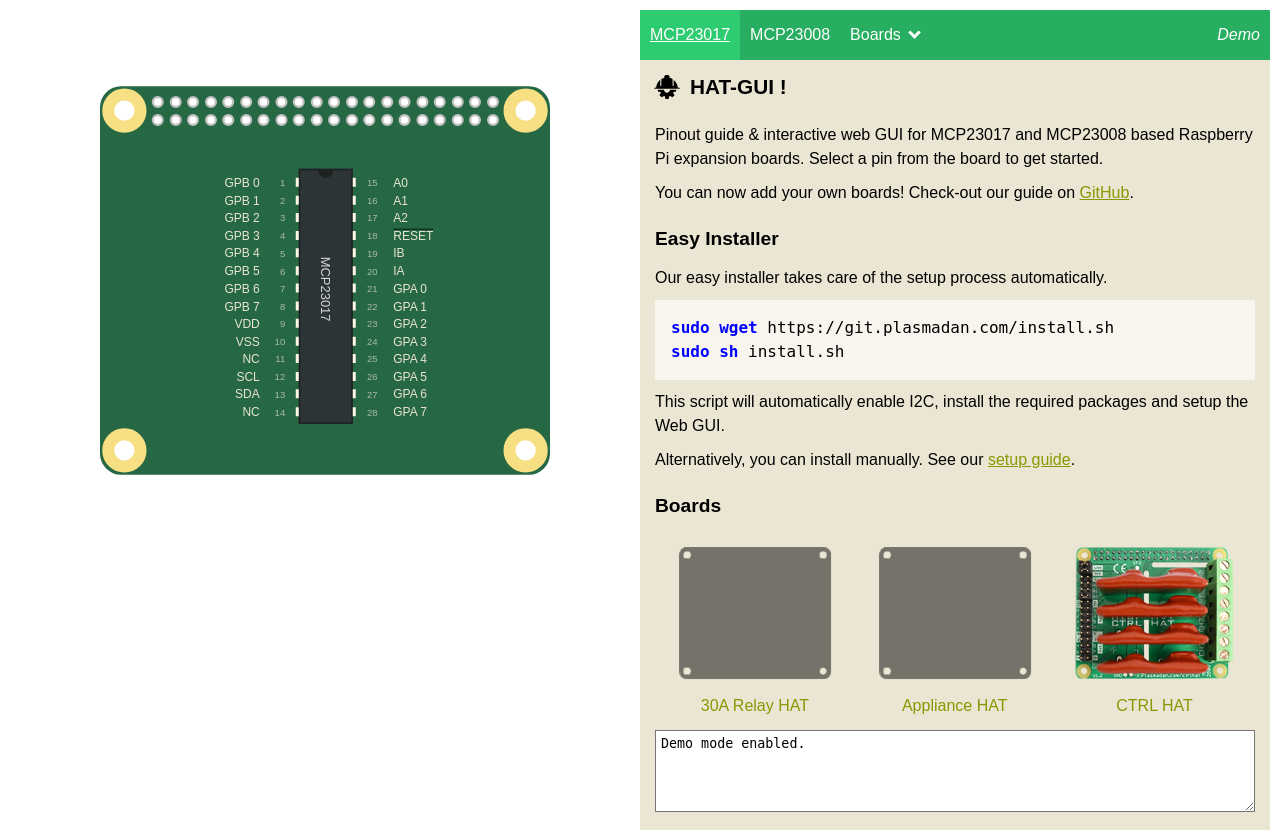
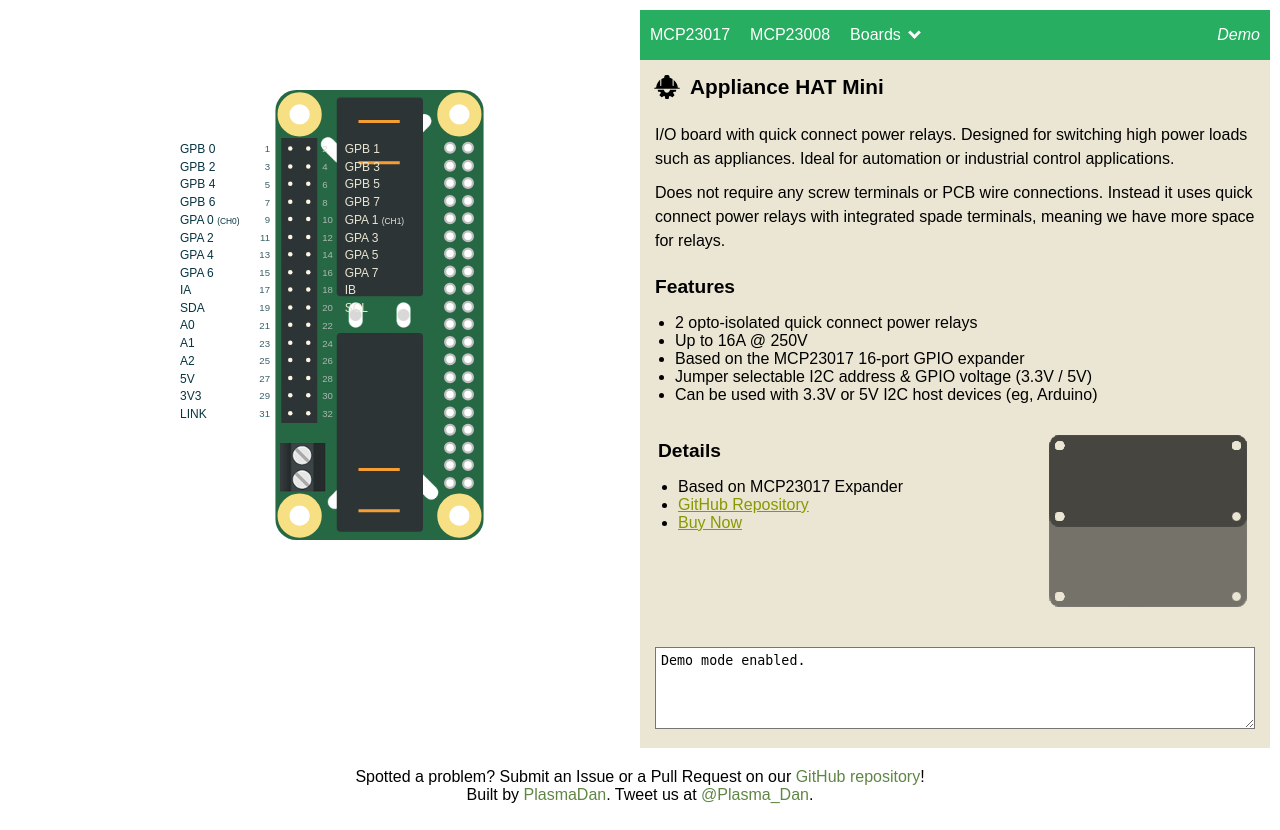
Before and after one commit to plasmadancom/HAT-GUI, a PHP site: page /appliancehatmini/index.html in a window 1280 px wide. Shown: the top 830 px of the page. After the commit the page ends 804 px from the top, so only its background shows below. Run offline with PHP 8.4, Linux system fonts and the light colour scheme.

Commit message:
Added New Board: Appliance HAT Mini

```diff
--- /dev/null
+++ b/appliancehatmini/index.html
@@ -0,0 +1,296 @@
+
+<!doctype html>
+<html lang="en">
+<head>
+    <meta http-equiv="content-type" content="text/html; charset=utf-8">
+    <meta name="viewport" content="width=device-width, initial-scale=1">
+    <title>Appliance HAT Mini - Interactive UI &amp; Pinout Guide</title>
+
+    <!-- Icons -->
+    <link rel="apple-touch-icon" sizes="180x180" href="../gui/src/icons/apple-touch-icon.png">
+    <link rel="icon" type="image/png" sizes="32x32" href="../gui/src/icons/favicon-32x32.png">
+    <link rel="icon" type="image/png" sizes="16x16" href="../gui/src/icons/favicon-16x16.png">
+    <link rel="mask-icon" href="../gui/src/icons/safari-pinned-tab.svg" color="#5bbad5">
+    <link rel="shortcut icon" href="../gui/src/icons/favicon.ico">
+    <meta name="msapplication-TileColor" content="#00aba9">
+    <meta name="msapplication-config" content="/browserconfig.xml">
+    <meta name="application-name" content="Appliance HAT Mini">
+    <meta name="apple-mobile-web-app-title" content="Appliance HAT Mini">
+    <meta name="apple-mobile-web-app-capable" content="yes">
+    <meta name="mobile-web-app-capable" content="yes">
+    <meta name="theme-color" content="#ffffff">
+
+    <!-- Search Engine -->
+    <meta name="description" content="A Raspberry Pi HAT I/O board with quick connect power relays, ideally suited to appliance automation, IoT or industrial control applications.">
+    <meta name="image" content="https://io.plasmadan.com/img/ctrl-hat-gui.gif">
+
+    <!-- Social -->
+    <meta property="og:title" content="Appliance HAT Mini - Interactive UI &amp; Pinout Guide">
+    <meta property="og:description" content="A Raspberry Pi HAT I/O board with quick connect power relays, ideally suited to appliance automation, IoT or industrial control applications.">
+    <meta property="og:image" content="https://io.plasmadan.com/img/ctrl-hat-gui.gif">
+    <meta property="og:url" content="https://io.plasmadan.com/appliancehatmini/">
+    <meta property="og:site_name" content="HAT-GUI">
+    <meta property="og:type" content="website">
+    <meta property="fb:app_id" content="1358018434372544">
+    <meta name="twitter:card" content="summary_large_image">
+    <meta name="twitter:image:alt" content="HAT-GUI - Interactive UI &amp; Pinout Guide">
+    <meta name="twitter:site" content="@Plasma_Dan">
+
+    <link href="../gui/src/css/style.css" rel="stylesheet">
+    <link href="../gui/appliancehatmini/style.css" rel="stylesheet">
+    <script src="https://cdnjs.cloudflare.com/ajax/libs/jquery/1.12.4/jquery.min.js"></script>
+</head>
+<body>
+    <!-- Demo mode -->
+    <input id="demo_mode" type="hidden" value="true">
+
+    <!-- Button mode -->
+    <input id="button_mode" type="hidden" value="true">
+
+    <!-- Settings -->
+    <input id="directory" type="hidden" value="/">
+    <input id="pin_base" type="hidden" value="100">
+    <input id="extension" type="hidden" value="mcp23017">
+    <div class="container">
+        <div class="float wrapper">
+            <div class="orientation">
+                <div class="board">
+                    <div class="header">
+                        <ul><li></li><li></li><li></li><li></li><li></li><li></li><li></li><li></li><li></li><li></li><li></li><li></li><li></li><li></li><li></li><li></li><li></li><li></li><li></li><li></li><li></li><li></li><li></li><li></li><li></li><li></li><li></li><li></li><li></li><li></li><li></li><li></li><li></li><li></li><li></li><li></li><li></li><li></li><li></li><li></li></ul>
+                    </div>
+                    <div class="pinout">
+                        <div class="gpiobase">
+                            <div class="io gpios">
+                                <ul>
+                                    <li class="pin1 gpio8"><a href="#" data-pin="1" data-mode="out" data-gpio="8" data-logic="" data-name="GPB 0"><span class="num">1</span> GPB 0<span class="pin"></span></a></li>
+                                    <li class="pin2 gpio9"><a href="#" data-pin="2" data-mode="out" data-gpio="9" data-logic="" data-name="GPB 1"><span class="num">2</span> GPB 1<span class="pin"></span></a></li>
+                                    <li class="pin3 gpio10"><a href="#" data-pin="3" data-mode="out" data-gpio="10" data-logic="" data-name="GPB 2"><span class="num">3</span> GPB 2<span class="pin"></span></a></li>
+                                    <li class="pin4 gpio11"><a href="#" data-pin="4" data-mode="out" data-gpio="11" data-logic="" data-name="GPB 3"><span class="num">4</span> GPB 3<span class="pin"></span></a></li>
+                                    <li class="pin5 gpio12"><a href="#" data-pin="5" data-mode="out" data-gpio="12" data-logic="" data-name="GPB 4"><span class="num">5</span> GPB 4<span class="pin"></span></a></li>
+                                    <li class="pin6 gpio13"><a href="#" data-pin="6" data-mode="out" data-gpio="13" data-logic="" data-name="GPB 5"><span class="num">6</span> GPB 5<span class="pin"></span></a></li>
+                                    <li class="pin7 gpio14"><a href="#" data-pin="7" data-mode="out" data-gpio="14" data-logic="" data-name="GPB 6"><span class="num">7</span> GPB 6<span class="pin"></span></a></li>
+                                    <li class="pin8 gpio15"><a href="#" data-pin="8" data-mode="out" data-gpio="15" data-logic="" data-name="GPB 7"><span class="num">8</span> GPB 7<span class="pin"></span></a></li>
+                                    <li class="pin9 gpio0 relay0 led0"><a href="#" data-pin="9" data-mode="out" data-gpio="0" data-logic="" data-name="GPA 0 (Relay CH0)"><span class="num">9</span> GPA 0 <small>(CH0)</small><span class="pin"></span></a></li>
+                                    <li class="pin10 gpio1 relay1 led1"><a href="#" data-pin="10" data-mode="out" data-gpio="1" data-logic="" data-name="GPA 1 (Relay CH1)"><span class="num">10</span> GPA 1 <small>(CH1)</small><span class="pin"></span></a></li>
+                                    <li class="pin11 gpio2"><a href="#" data-pin="11" data-mode="out" data-gpio="2" data-logic="" data-name="GPA 2"><span class="num">11</span> GPA 2<span class="pin"></span></a></li>
+                                    <li class="pin12 gpio3"><a href="#" data-pin="12" data-mode="out" data-gpio="3" data-logic="" data-name="GPA 3"><span class="num">12</span> GPA 3<span class="pin"></span></a></li>
+                                    <li class="pin13 gpio4"><a href="#" data-pin="13" data-mode="out" data-gpio="4" data-logic="" data-name="GPA 4"><span class="num">13</span> GPA 4<span class="pin"></span></a></li>
+                                    <li class="pin14 gpio5"><a href="#" data-pin="14" data-mode="out" data-gpio="5" data-logic="" data-name="GPA 5"><span class="num">14</span> GPA 5<span class="pin"></span></a></li>
+                                    <li class="pin15 gpio6"><a href="#" data-pin="15" data-mode="out" data-gpio="6" data-logic="" data-name="GPA 6"><span class="num">15</span> GPA 6<span class="pin"></span></a></li>
+                                    <li class="pin16 gpio7"><a href="#" data-pin="16" data-mode="out" data-gpio="7" data-logic="" data-name="GPA 7"><span class="num">16</span> GPA 7<span class="pin"></span></a></li>
+                                    <li class="pin17 interrupt-a"><a href="#" data-pin="17" data-guide="interrupt-a" data-name="Interrupt A"><span class="num">17</span> IA<span class="pin"></span></a></li>
+                                    <li class="pin18 interrupt-b"><a href="#" data-pin="18" data-guide="interrupt-b" data-name="Interrupt B"><span class="num">18</span> IB<span class="pin"></span></a></li>
+                                    <li class="pin19"><a href="#" data-pin="19" data-name="SDA (I&sup2;C DATA)"><span class="num">19</span> SDA<span class="pin"></span></a></li>
+                                    <li class="pin20"><a href="#" data-pin="20" data-name="SCL (I&sup2;C CLOCK)"><span class="num">20</span> SCL<span class="pin"></span></a></li>
+                                    <li class="pin21 i2c-a0"><a href="#" data-pin="21" data-guide="i2c-a0" data-mode="i2c" data-name="A0 (I&sup2;C Address Selection Jumper)"><span class="num">21</span> A0<span class="pin"></span></a></li>
+                                    <li class="pin22 i2c-a0"><a href="#" data-pin="22" data-guide="i2c-a0" data-mode="i2c" data-name="A0 (I&sup2;C Address Selection Jumper)"><span class="num">22</span><span class="pin"></span></a></li>
+                                    <li class="pin23 i2c-a1"><a href="#" data-pin="23" data-guide="i2c-a1" data-mode="i2c" data-name="A1 (I&sup2;C Address Selection Jumper)"><span class="num">23</span> A1<span class="pin"></span></a></li>
+                                    <li class="pin24 i2c-a1"><a href="#" data-pin="24" data-guide="i2c-a1" data-mode="i2c" data-name="A1 (I&sup2;C Address Selection Jumper)"><span class="num">24</span><span class="pin"></span></a></li>
+                                    <li class="pin25 i2c-a2"><a href="#" data-pin="25" data-guide="i2c-a2" data-mode="i2c" data-name="A2 (I&sup2;C Address Selection Jumper)"><span class="num">25</span> A2<span class="pin"></span></a></li>
+                                    <li class="pin26 i2c-a2"><a href="#" data-pin="26" data-guide="i2c-a2" data-mode="i2c" data-name="A2 (I&sup2;C Address Selection Jumper)"><span class="num">26</span><span class="pin"></span></a></li>
+                                    <li class="pin27 5v"><a href="#" data-pin="27" data-guide="5v" data-name="5V (5V GPIO Selection Jumper)"><span class="num">27</span> 5V<span class="pin"></span></a></li>
+                                    <li class="pin28 5v"><a href="#" data-pin="28" data-guide="5v" data-name="5V (5V GPIO Selection Jumper)"><span class="num">28</span><span class="pin"></span></a></li>
+                                    <li class="pin29 3v3"><a href="#" data-pin="29" data-guide="3v3" data-name="3V3 (3.3V GPIO Selection Jumper)"><span class="num">29</span> 3V3<span class="pin"></span></a></li>
+                                    <li class="pin30 3v3"><a href="#" data-pin="30" data-guide="3v3" data-name="3V3 (3.3V GPIO Selection Jumper)"><span class="num">30</span><span class="pin"></span></a></li>
+                                    <li class="pin31 link"><a href="#" data-pin="31" data-guide="link" data-name="LINK (Relay Power Jumper)"><span class="num">31</span> LINK<span class="pin"></span></a></li>
+                                    <li class="pin32 link"><a href="#" data-pin="32" data-guide="link" data-name="LINK (Relay Power Jumper)"><span class="num">32</span><span class="pin"></span></a></li>
+                                </ul>
+                            </div>
+                        </div>
+                    </div>
+                    <div class="overlay">
+                        <div class="pin9 relay0 dynamic-overlay"></div>
+                        <div class="pin9 led0 dynamic-led"></div>
+                        <div class="pin10 relay1 dynamic-overlay"></div>
+                        <div class="pin10 led1 dynamic-led"></div>
+                    </div>
+                </div>
+            </div>
+        </div>
+        <div class="page">
+            <ul class="menu">
+                <li><a href="/">MCP23017</a>
+                <li><a href="/MCP23008/">MCP23008</a>
+                <li class="dropdown">
+                    <a href="javascript:void(0)" class="dropbtn">Boards <i class="caret"></i></a>
+                    <div class="dropdown-content">
+                        <a href="/30arelayhat/">30A Relay HAT</a>
+                        <a href="/appliancehat/">Appliance HAT</a>
+                        <a class="active" href="/appliancehatmini/">Appliance HAT Mini</a>
+                        <a href="/ctrlhat/">CTRL HAT</a>
+                    </div>
+                </li>
+                <li class="demo_label"><a href="#">Demo<span class="demo_tooltip">Test environment to demo the GUI without a Raspberry Pi.</span></a>
+            </ul>
+            <div class="page-wrapper">
+                <div class="intro">
+                    <h1>Appliance HAT Mini</h1><span class="connection">0x20</span>
+                    <p>I/O board with quick connect power relays. Designed for switching high power loads such as appliances. Ideal for automation or industrial control applications.</p>
+                    <p>Does not require any screw terminals or PCB wire connections. Instead it uses quick connect power relays with integrated spade terminals, meaning we have more space for relays.</p>
+
+                    <h2>Features</h2>
+                    <ul>
+                        <li>2 opto-isolated quick connect power relays</li>
+                        <li>Up to 16A @ 250V</li>
+                        <li>Based on the MCP23017 16-port GPIO expander</li>
+                        <li>Jumper selectable I2C address &amp; GPIO voltage (3.3V / 5V)</li>
+                        <li>Can be used with 3.3V or 5V I2C host devices (eg, Arduino)</li>
+                    </ul>
+                    <table class="details">
+                        <tbody>
+                            <tr>
+                                <td>
+                                    <h2>Details</h2>
+                                    <ul>
+                                        <li>Based on MCP23017 Expander</li>
+                                        <li><a href="https://github.com/plasmadancom/Appliance-HAT-Mini">GitHub Repository</a></li>
+                                        <li><a href="https://plasmadan.com/appliancehatmini">Buy Now</a></li>
+                                    </ul>
+                                </td>
+                                <td>
+                                    <img src="../gui/src/img/board.png" alt="Appliance HAT Mini">
+                                </td>
+                            </tr>
+                        </tbody>
+                    </table>
+                </div>
+                <div class="guides">
+
+                    <!-- Placeholder gpio pin data -->
+                    <div class="guide pindata">
+                        <h3 class="pinname"></h3>
+                        <ul>
+                            <li>Physical pin <span class="physpin"></span></li>
+                            <li class="pinstatus">WiringPi pin <span class="io"></span></li>
+                            <li class="pinstatus">Currently <span class="status-wrapper"><span class="status"></span><span class="logic"></span>, </span><span class="mode"></span></li>
+                        </ul>
+
+                        <!-- Toggle buttons -->
+                        <a href="#" class="button toggle output-toggle" data-gpio="8">Toggle Output</a>
+                        <a href="#" class="button toggle toggle-all">All On</a>
+                        <a href="#" class="button toggle toggle-all off">All Off</a>
+                    </div>
+
+                    <!-- WiringPi guide -->
+                    <div class="guide interactive">
+                        <h3>WiringPi Guide</h3>
+                        <h4>Read</h4>
+                        <pre>gpio -x mcp23017:<span class="pinbase" title="Pin Base">100</span>:<span class="i2c_addr" title="I&sup2;C Address">0x20</span> read <span class="io">108</span></pre>
+                        <h4>Write</h4>
+                        <pre>gpio -x mcp23017:<span class="pinbase" title="Pin Base">100</span>:<span class="i2c_addr" title="I&sup2;C Address">0x20</span> mode <span class="io">108</span> out<br>gpio -x mcp23017:<span class="pinbase" title="Pin Base">100</span>:<span class="i2c_addr" title="I&sup2;C Address">0x20</span> write <span class="io">108</span> 1</pre>
+                    </div>
+
+                    <!-- VDD guide -->
+                    <div class="guide vdd">
+                        <ul>
+                            <li>Operating voltage: - 1.8V to 5.5V</li>
+                            <li>Maximum current into VDD pin: 125mA</li>
+                        </ul>
+                    </div>
+
+                    <!-- VSS guide -->
+                    <div class="guide vss">
+                        <ul>
+                            <li>Maximum current out of VSS pin: 150mA</li>
+                        </ul>
+                    </div>
+
+                    <!-- I2C address selection guide -->
+                    <div class="guide i2c-a0 i2c-a1 i2c-a2">
+                        <h3>Address Selection</h3>
+                        <table class="i2c-table">
+                            <thead>
+                                <tr>
+                                    <th>Address</th>
+                                    <th>A2</th>
+                                    <th>A1</th>
+                                    <th>A0</th>
+                                </tr>
+                            </thead>
+                            <tbody>
+                                <tr>
+                                    <td><a href="?i2c=0x20">0x20</a></td>
+                                    <td></td>
+                                    <td></td>
+                                    <td></td>
+                                </tr>
+                                <tr>
+                                    <td><a href="?i2c=0x21">0x21</a></td>
+                                    <td></td>
+                                    <td></td>
+                                    <td>&squf;</td>
+                                </tr>
+                                <tr>
+                                    <td><a href="?i2c=0x22">0x22</a></td>
+                                    <td></td>
+                                    <td>&squf;</td>
+                                    <td></td>
+                                </tr>
+                                <tr>
+                                    <td><a href="?i2c=0x23">0x23</a></td>
+                                    <td></td>
+                                    <td>&squf;</td>
+                                    <td>&squf;</td>
+                                </tr>
+                                <tr>
+                                    <td><a href="?i2c=0x24">0x24</a></td>
+                                    <td>&squf;</td>
+                                    <td></td>
+                                    <td></td>
+                                </tr>
+                                <tr>
+                                    <td><a href="?i2c=0x25">0x25</a></td>
+                                    <td>&squf;</td>
+                                    <td></td>
+                                    <td>&squf;</td>
+                                </tr>
+                                <tr>
+                                    <td><a href="?i2c=0x26">0x26</a></td>
+                                    <td>&squf;</td>
+                                    <td>&squf;</td>
+                                    <td></td>
+                                </tr>
+                                <tr>
+                                    <td><a href="?i2c=0x27">0x27</a></td>
+                                    <td>&squf;</td>
+                                    <td>&squf;</td>
+                                    <td>&squf;</td>
+                                </tr>
+                            </tbody>
+                        </table>
+                    </div>
+
+                    <!-- Link jumper -->
+                    <div class="guide link">
+                        <h3>Isolating the Relays</h3>
+                        <p>Removing the LINK jumper will disconnect 5V power to the relays. This allows you to power the relays from a dedicated supply if required.</p>
+                    </div>
+
+                    <!-- 3v3 jumper -->
+                    <div class="guide 3v3">
+                        <h3>GPIO Voltage</h3>
+                        <p>The 3V3 Jumper is used to drive the GPIO expander voltage to 3V3.</p>
+                        <p>To use with Arduino or any other 5V device the 3V3 jumper must be moved to 5V.</p>
+                    </div>
+
+                    <!-- 5v jumper -->
+                    <div class="guide 5v">
+                        <h3>GPIO Voltage</h3>
+                        <p>The 5V Jumper is used to drive the GPIO expander voltage to 5V.</p>
+                        <p>Select this jumper to use with Arduino or any other 5V device and use the SDA &amp; SDL breakout pins for I2C communication.</p>
+                    </div>
+
+                </div>
+            </div>
+
+            <!-- System log area -->
+            <textarea class="log hide" placeholder="System log..." readonly></textarea>
+        </div>
+    </div>
+    <div class="footer">
+        <p>Spotted a problem? Submit an Issue or a Pull Request on our <a href="https://github.com/plasmadancom/HAT-GUI">GitHub repository</a>!</p>
+        <p>Built by <a href="https://plasmadan.com">PlasmaDan</a>. Tweet us at <a href="https://twitter.com/Plasma_Dan">@Plasma_Dan</a>.</p>
+    </div>
+    <script src="../gui/src/js/scripts.js"></script>
+</body>
+</html>
--- /dev/null
+++ b/gui/appliancehatmini/style.css
@@ -0,0 +1,97 @@
+.orientation {
+    transform: rotate(90deg);
+}
+
+.board {
+    bottom: -70px;
+}
+
+.board:before {
+    background-image: url("img/overlay.png");
+}
+
+.pinout, .overlay, .board:before {
+    height: 278px;
+}
+
+.pinout {
+    width: 500px;
+}
+
+.overlay {
+    width: 100px;
+}
+
+.gpiobase {
+    transform: rotate(-90deg);
+    width: 48px;
+    height: 380px;
+    top: 56px;
+    left: 230px;
+}
+
+.overlay .dynamic-led {
+    width: 16px;
+    height: 16px;
+    background: #c2321d;
+    top: 88.5px;
+    left: -208px;
+    border-radius: 100%;
+    z-index: -1;
+}
+
+.overlay .led1 {
+    top: 154px;
+}
+
+.overlay .led2 {
+    top: 218.5px;
+}
+
+.overlay .led3 {
+    top: 283px;
+}
+
+.overlay .led4 {
+    top: 348px;
+}
+
+.overlay .led5 {
+    top: 413px;
+}
+
+.overlay .dynamic-overlay {
+    width: 265px;
+    height: 115px;
+    background: #2d3436;
+    top: 81px;
+    left: -490px;
+    border-radius: 5px;
+}
+
+.overlay .dynamic-overlay:before, .overlay .dynamic-overlay:after {
+    content: '';
+    display: block;
+    position: absolute;
+    background: #f59e33;
+    width: 4px;
+    height: 55px;
+    top: 31px;
+    left: 30px;
+}
+
+.overlay .dynamic-overlay:after {
+    left: 85px;
+}
+
+.overlay .relay1:before {
+    left: 235px;
+}
+
+.overlay .relay1:after {
+    left: 180px;
+}
+
+.overlay .relay1 {
+    left: -176px;
+}
--- a/gui/src/css/style.css
+++ b/gui/src/css/style.css
@@ -447,7 +447,7 @@
 }
 
 .page .boards li {
-    width: 33.3%;
+    width: 25%;
     min-width: 100px;
     float: left;
 }
```
Also changed, not shown: gui/appliancehatmini/board.php (added, +139 -0 lines), gui/appliancehatmini/img/overlay.png (added), gui/src/img/board.png.
